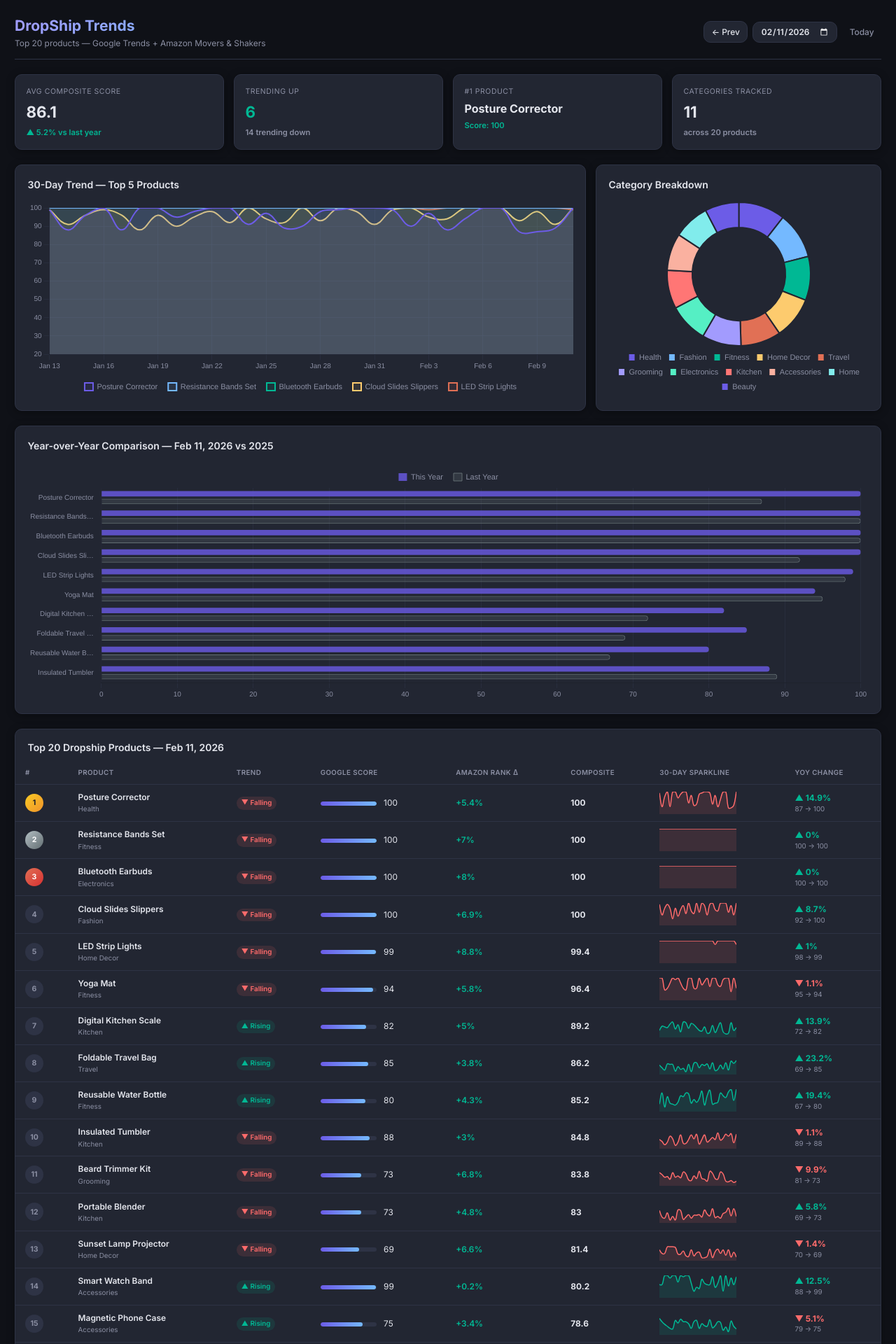
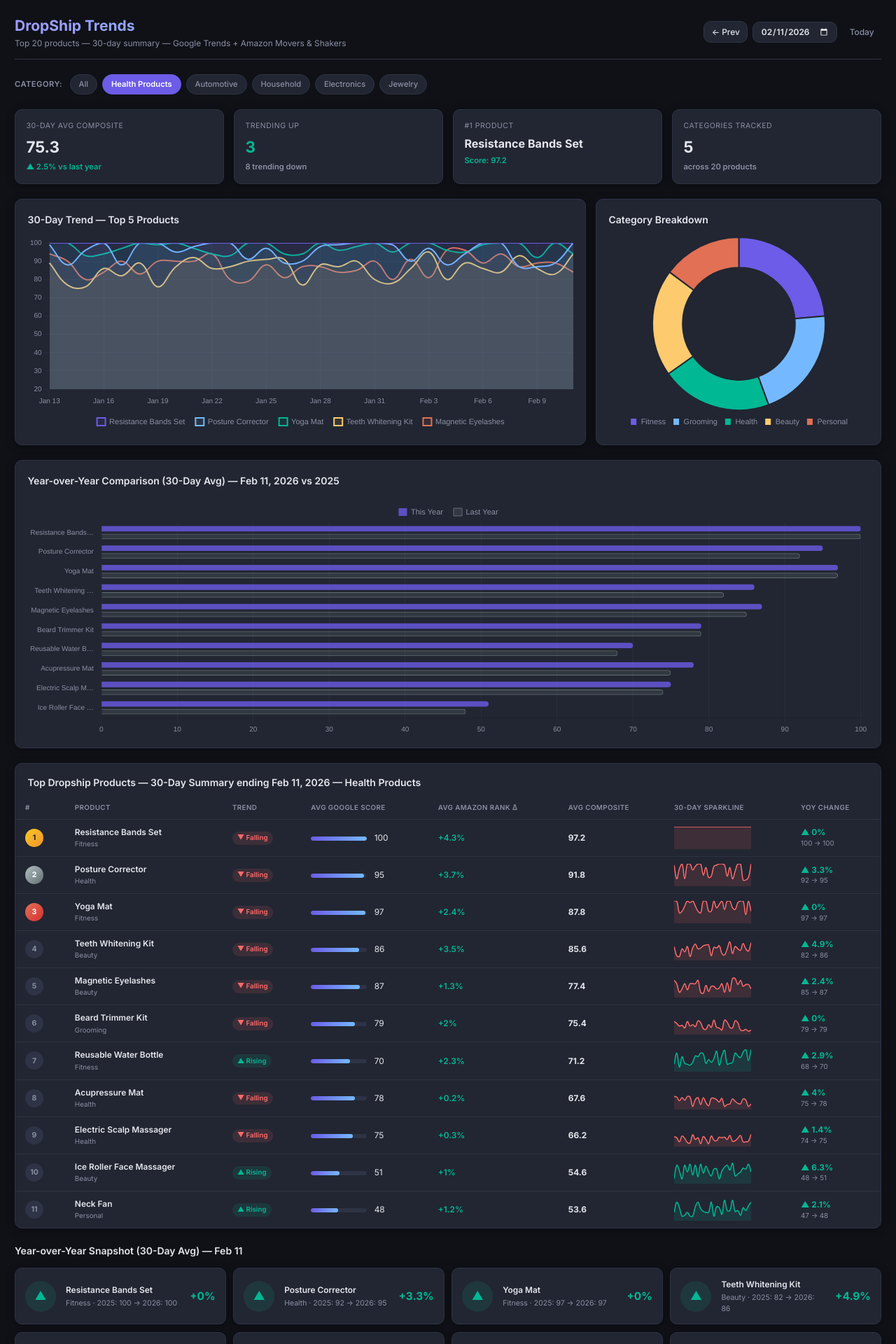
Before and after one commit to Windfell42/dropshiptrends, a PHP site: the page made by public/index.php in a window 1280 px wide. Shown: the top 1920 px of the page at 70% size. Run offline with PHP 8.4, Linux system fonts and the light colour scheme.

Commit message:
Use 30-day summary averages and add category filter
- All metrics (Google score, Amazon rank, composite score, YoY) now use
  30-day averages instead of single-day values
- Added category filter with: Health Products, Automotive, Household,
  Electronics, Jewelry
- Added 5 new products (3 Jewelry, 2 Automotive) to support new categories
- Category selection is preserved across date navigation
- Updated all headings and column labels to reflect 30-day averages

https://claude.ai/code/session_01EBWCK83FWoNQuSvKpUxbcb

```diff
--- a/public/css/style.css
+++ b/public/css/style.css
@@ -105,6 +105,48 @@ a:hover { text-decoration: underline; }
 
 .date-nav .current-date {
     background: var(--accent);
+    color: #fff;
+    font-weight: 600;
+}
+
+/* ─── Category Filter ─── */
+.category-filter {
+    display: flex;
+    align-items: center;
+    flex-wrap: wrap;
+    gap: .5rem;
+    margin-bottom: 1.5rem;
+}
+
+.category-filter .filter-label {
+    font-size: .8rem;
+    font-weight: 600;
+    color: var(--muted);
+    text-transform: uppercase;
+    letter-spacing: .04em;
+    margin-right: .25rem;
+}
+
+.category-filter .filter-btn {
+    padding: .35rem .85rem;
+    border-radius: 20px;
+    font-size: .8rem;
+    font-weight: 500;
+    background: var(--card);
+    border: 1px solid var(--border);
+    color: var(--muted);
+    transition: all .15s;
+}
+
+.category-filter .filter-btn:hover {
+    background: var(--border);
+    color: var(--text);
+    text-decoration: none;
+}
+
+.category-filter .filter-btn.active {
+    background: var(--accent);
+    border-color: var(--accent);
     color: #fff;
     font-weight: 600;
 }
@@ -368,6 +410,8 @@ a:hover { text-decoration: underline; }
 /* ─── Responsive ─── */
 @media (max-width: 768px) {
     .header { flex-direction: column; align-items: flex-start; }
+    .category-filter { gap: .35rem; }
+    .category-filter .filter-btn { padding: .25rem .6rem; font-size: .75rem; }
     .stats-row { grid-template-columns: repeat(2, 1fr); }
     .product-table { font-size: .78rem; }
     .product-table td, .product-table th { padding: .5rem .6rem; }
--- a/public/index.php
+++ b/public/index.php
@@ -12,18 +12,24 @@ $provider = new TrendDataProvider();
 $selectedDate = $_GET['date'] ?? date('Y-m-d');
 $dt = new DateTimeImmutable($selectedDate);
 
-$products          = $provider->getTopProducts($selectedDate);
-$categoryBreakdown = $provider->getCategoryBreakdown($selectedDate);
-$dailyTrends       = $provider->getDailyTrends($selectedDate, 5);
+// Category filter
+$categoryGroups   = $provider->getCategoryGroups();
+$selectedCategory = $_GET['category'] ?? '';
+$categoryParam    = in_array($selectedCategory, $categoryGroups, true) ? $selectedCategory : null;
+
+$products          = $provider->getTopProducts($selectedDate, $categoryParam);
+$categoryBreakdown = $provider->getCategoryBreakdown($selectedDate, $categoryParam);
+$dailyTrends       = $provider->getDailyTrends($selectedDate, 5, $categoryParam);
 
 // JSON-encode data for JavaScript charts
 $productsJson    = json_encode($products);
 $categoriesJson  = json_encode($categoryBreakdown);
 $dailyTrendsJson = json_encode($dailyTrends);
 
-// Date navigation
+// Date navigation — preserve category in links
 $prevDate = $dt->modify('-1 day')->format('Y-m-d');
 $nextDate = $dt->modify('+1 day')->format('Y-m-d');
 $today    = date('Y-m-d');
+$catQuery = $categoryParam ? '&category=' . urlencode($categoryParam) : '';
 
 require __DIR__ . '/../templates/dashboard.php';
--- a/src/TrendDataProvider.php
+++ b/src/TrendDataProvider.php
@@ -49,48 +49,74 @@ class TrendDataProvider
         ['name' => 'Digital Kitchen Scale',        'cat' => 'Kitchen',      'base' => 61, 'peak' => 1],
         ['name' => 'Foldable Travel Bag',          'cat' => 'Travel',       'base' => 79, 'peak' => 6],
         ['name' => 'Teeth Whitening Kit',          'cat' => 'Beauty',       'base' => 84, 'peak' => 5],
+        ['name' => 'Sterling Silver Chain Necklace','cat' => 'Jewelry',     'base' => 72, 'peak' => 12],
+        ['name' => 'Cubic Zirconia Ring Set',      'cat' => 'Jewelry',      'base' => 65, 'peak' => 2],
+        ['name' => 'Beaded Bracelet Collection',   'cat' => 'Jewelry',      'base' => 58, 'peak' => 5],
+        ['name' => 'Dash Cam Recorder',            'cat' => 'Auto',         'base' => 76, 'peak' => 8],
+        ['name' => 'Car Seat Organizer',           'cat' => 'Auto',         'base' => 63, 'peak' => 6],
     ];
 
+    /** Broad filter categories mapped to product-level categories */
+    private const CATEGORY_GROUPS = [
+        'Health Products' => ['Health', 'Fitness', 'Beauty', 'Grooming', 'Personal'],
+        'Automotive'      => ['Auto', 'Travel'],
+        'Household'       => ['Home', 'Home Decor', 'Kitchen', 'Office', 'Pets'],
+        'Electronics'     => ['Electronics', 'Gadgets'],
+        'Jewelry'         => ['Jewelry', 'Accessories', 'Fashion'],
+    ];
+
+    public function getCategoryGroups(): array
+    {
+        return array_keys(self::CATEGORY_GROUPS);
+    }
+
     /**
-     * Get the top 20 products ranked by composite trend score for a given date,
+     * Get the top 20 products ranked by 30-day average composite trend score,
      * including 30-day sparkline history and year-over-year comparison.
-     *
-     * @return array<int, array{
-     *   rank: int,
-     *   name: string,
-     *   category: string,
-     *   google_trend: int,
-     *   amazon_rank_change: float,
-     *   composite_score: float,
-     *   trend_direction: string,
-     *   sparkline_30d: int[],
-     *   yoy_current: int,
-     *   yoy_previous: int,
-     *   yoy_change_pct: float
-     * }>
+     * Optionally filter by a broad category group.
      */
-    public function getTopProducts(string $date): array
+    public function getTopProducts(string $date, ?string $categoryGroup = null): array
     {
         $dt = new \DateTimeImmutable($date);
+        $allowedCats = null;
+        if ($categoryGroup !== null && isset(self::CATEGORY_GROUPS[$categoryGroup])) {
+            $allowedCats = self::CATEGORY_GROUPS[$categoryGroup];
+        }
+
         $products = [];
 
         foreach (self::PRODUCTS as $i => $p) {
-            $googleTrend = $this->googleTrendScore($i, $dt);
-            $amazonRank  = $this->amazonRankChange($i, $dt);
+            if ($allowedCats !== null && !in_array($p['cat'], $allowedCats, true)) {
+                continue;
+            }
+
+            // 30-day sparkline and running sums for averages
+            $sparkline = [];
+            $googleSum = 0;
+            $amazonSum = 0;
+            for ($d = 29; $d >= 0; $d--) {
+                $pastDate = $dt->modify("-{$d} days");
+                $gs = $this->googleTrendScore($i, $pastDate);
+                $sparkline[] = $gs;
+                $googleSum += $gs;
+                $amazonSum += $this->amazonRankChange($i, $pastDate);
+            }
+
+            // 30-day averages
+            $googleTrend = (int) round($googleSum / 30);
+            $amazonRank  = round($amazonSum / 30, 1);
+
             // Normalize Amazon rank change (-5..+5 range) to 0-100 scale, then blend
             $amazonNorm  = max(0, min(100, 50 + $amazonRank * 10));
             $composite   = ($googleTrend * 0.6) + ($amazonNorm * 0.4);
 
-            // 30-day sparkline
-            $sparkline = [];
+            // Year-over-year (also 30-day average)
+            $yoyGoogleSum = 0;
             for ($d = 29; $d >= 0; $d--) {
-                $pastDate = $dt->modify("-{$d} days");
-                $sparkline[] = $this->googleTrendScore($i, $pastDate);
+                $pastDate = $dt->modify("-1 year -{$d} days");
+                $yoyGoogleSum += $this->googleTrendScore($i, $pastDate);
             }
-
-            // Year-over-year
-            $lastYearDate = $dt->modify('-1 year');
-            $yoyPrevious  = $this->googleTrendScore($i, $lastYearDate);
+            $yoyPrevious  = (int) round($yoyGoogleSum / 30);
             $yoyCurrent   = $googleTrend;
             $yoyChange    = $yoyPrevious > 0
                 ? round(($yoyCurrent - $yoyPrevious) / $yoyPrevious * 100, 1)
@@ -105,7 +131,7 @@ class TrendDataProvider
                 'name'              => $p['name'],
                 'category'          => $p['cat'],
                 'google_trend'      => $googleTrend,
-                'amazon_rank_change'=> round($amazonRank, 1),
+                'amazon_rank_change'=> $amazonRank,
                 'composite_score'   => round($composite, 1),
                 'trend_direction'   => $dir,
                 'sparkline_30d'     => $sparkline,
@@ -132,9 +158,9 @@ class TrendDataProvider
      *
      * @return array<string, array{avg_score: float, product_count: int, trend: string}>
      */
-    public function getCategoryBreakdown(string $date): array
+    public function getCategoryBreakdown(string $date, ?string $categoryGroup = null): array
     {
-        $products = $this->getTopProducts($date);
+        $products = $this->getTopProducts($date, $categoryGroup);
         $cats = [];
 
         foreach ($products as $p) {
@@ -164,10 +190,10 @@ class TrendDataProvider
     /**
      * Get 30-day daily composite scores for the top N products (for multi-line chart).
      */
-    public function getDailyTrends(string $date, int $topN = 5): array
+    public function getDailyTrends(string $date, int $topN = 5, ?string $categoryGroup = null): array
     {
         $dt = new \DateTimeImmutable($date);
-        $topProducts = $this->getTopProducts($date);
+        $topProducts = $this->getTopProducts($date, $categoryGroup);
         $topSlice = array_slice($topProducts, 0, $topN);
 
         $labels = [];
--- a/templates/dashboard.php
+++ b/templates/dashboard.php
@@ -16,21 +16,33 @@
     <header class="header">
         <div>
             <h1>DropShip Trends</h1>
-            <div class="subtitle">Top 20 products — Google Trends + Amazon Movers &amp; Shakers</div>
+            <div class="subtitle">Top 20 products — 30-day summary — Google Trends + Amazon Movers &amp; Shakers</div>
         </div>
         <nav class="date-nav">
-            <a href="?date=<?= htmlspecialchars($prevDate) ?>">&larr; Prev</a>
-            <input type="date" class="date-picker" value="<?= htmlspecialchars($selectedDate) ?>" max="<?= $today ?>" onchange="window.location.href='?date='+this.value">
+            <a href="?date=<?= htmlspecialchars($prevDate) . $catQuery ?>">&larr; Prev</a>
+            <input type="date" class="date-picker" value="<?= htmlspecialchars($selectedDate) ?>" max="<?= $today ?>" onchange="window.location.href='?date='+this.value+'<?= htmlspecialchars($catQuery) ?>'">
             <?php if ($selectedDate < $today): ?>
-                <a href="?date=<?= htmlspecialchars($nextDate) ?>">Next &rarr;</a>
+                <a href="?date=<?= htmlspecialchars($nextDate) . $catQuery ?>">Next &rarr;</a>
             <?php else: ?>
                 <span style="color:var(--muted);font-size:.85rem">Today</span>
             <?php endif; ?>
             <?php if ($selectedDate !== $today): ?>
-                <a href="?date=<?= $today ?>" style="background:var(--accent);color:#fff">Today</a>
+                <a href="?date=<?= $today . $catQuery ?>" style="background:var(--accent);color:#fff">Today</a>
             <?php endif; ?>
         </nav>
     </header>
+
+    <!-- ═══ Category Filter ═══ -->
+    <div class="category-filter">
+        <label class="filter-label">Category:</label>
+        <a href="?date=<?= htmlspecialchars($selectedDate) ?>" class="filter-btn<?= $categoryParam === null ? ' active' : '' ?>">All</a>
+        <?php foreach ($categoryGroups as $group): ?>
+            <a href="?date=<?= htmlspecialchars($selectedDate) ?>&category=<?= urlencode($group) ?>"
+               class="filter-btn<?= $categoryParam === $group ? ' active' : '' ?>">
+                <?= htmlspecialchars($group) ?>
+            </a>
+        <?php endforeach; ?>
+    </div>
 
     <!-- ═══ Stat Cards ═══ -->
     <?php
@@ -42,7 +54,7 @@
     ?>
     <div class="stats-row">
         <div class="stat-card animate-in">
-            <div class="label">Avg Composite Score</div>
+            <div class="label">30-Day Avg Composite</div>
             <div class="value"><?= $avgScore ?></div>
             <div class="change <?= $avgYoy >= 0 ? 'up' : 'down' ?>">
                 <?= $avgYoy >= 0 ? '&#9650;' : '&#9660;' ?> <?= abs($avgYoy) ?>% vs last year
@@ -79,13 +91,13 @@
 
     <!-- ═══ YoY Comparison Bar Chart ═══ -->
     <div class="chart-card animate-in" style="margin-bottom:1.5rem">
-        <h2>Year-over-Year Comparison — <?= $dt->format('M j') ?>, <?= $dt->format('Y') ?> vs <?= $dt->format('Y') - 1 ?></h2>
+        <h2>Year-over-Year Comparison (30-Day Avg) — <?= $dt->format('M j') ?>, <?= $dt->format('Y') ?> vs <?= $dt->format('Y') - 1 ?></h2>
         <div style="height:340px"><canvas id="yoyChart"></canvas></div>
     </div>
 
     <!-- ═══ Product Table ═══ -->
     <div class="table-card animate-in">
-        <h2>Top 20 Dropship Products — <?= $dt->format('M j, Y') ?></h2>
+        <h2>Top Dropship Products — 30-Day Summary ending <?= $dt->format('M j, Y') ?><?= $categoryParam ? ' — ' . htmlspecialchars($categoryParam) : '' ?></h2>
         <div style="overflow-x:auto">
         <table class="product-table">
             <thead>
@@ -93,9 +105,9 @@
                     <th>#</th>
                     <th>Product</th>
                     <th>Trend</th>
-                    <th>Google Score</th>
-                    <th>Amazon Rank Δ</th>
-                    <th>Composite</th>
+                    <th>Avg Google Score</th>
+                    <th>Avg Amazon Rank Δ</th>
+                    <th>Avg Composite</th>
                     <th>30-Day Sparkline</th>
                     <th>YoY Change</th>
                 </tr>
@@ -150,7 +162,7 @@
 
     <!-- ═══ YoY Snapshot Cards ═══ -->
     <div class="yoy-section animate-in">
-        <h2>Year-over-Year Snapshot — <?= $dt->format('M j') ?></h2>
+        <h2>Year-over-Year Snapshot (30-Day Avg) — <?= $dt->format('M j') ?></h2>
         <div class="yoy-grid">
         <?php foreach ($products as $p): ?>
             <div class="yoy-card">
```
